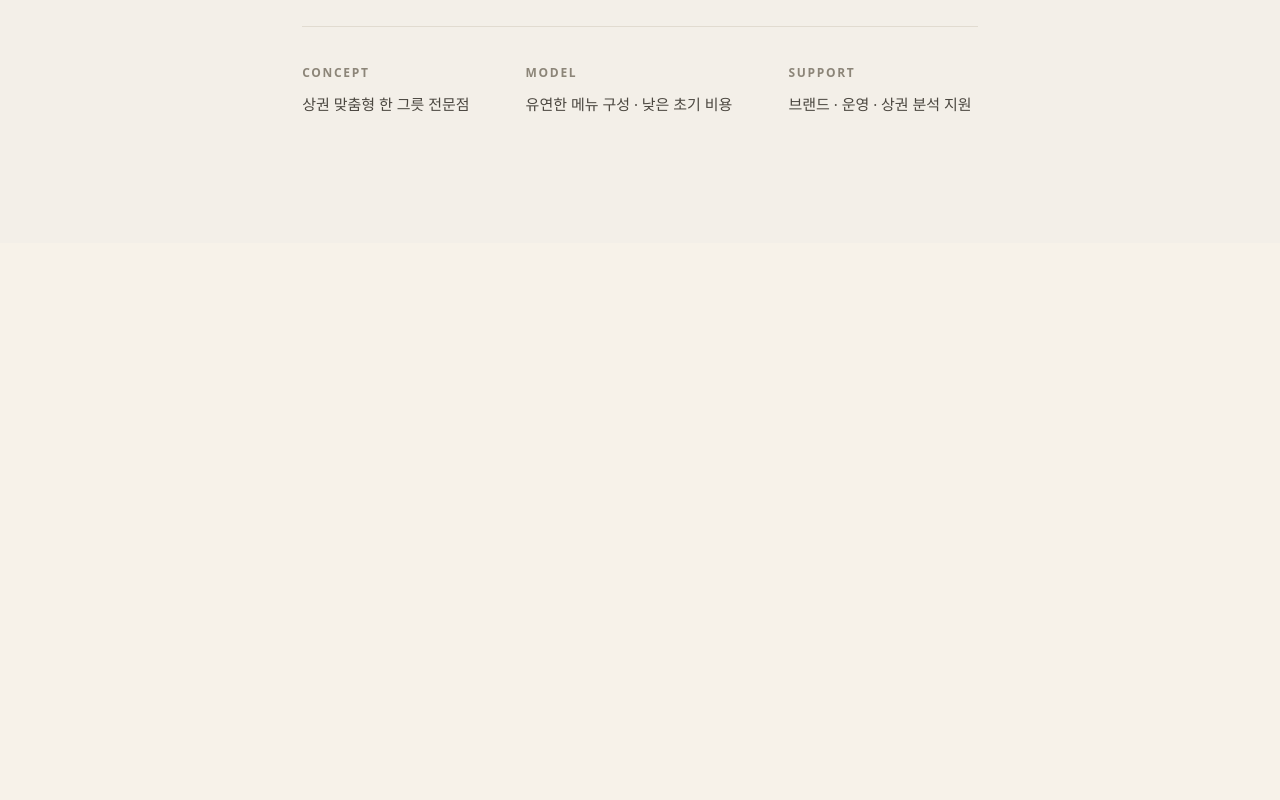
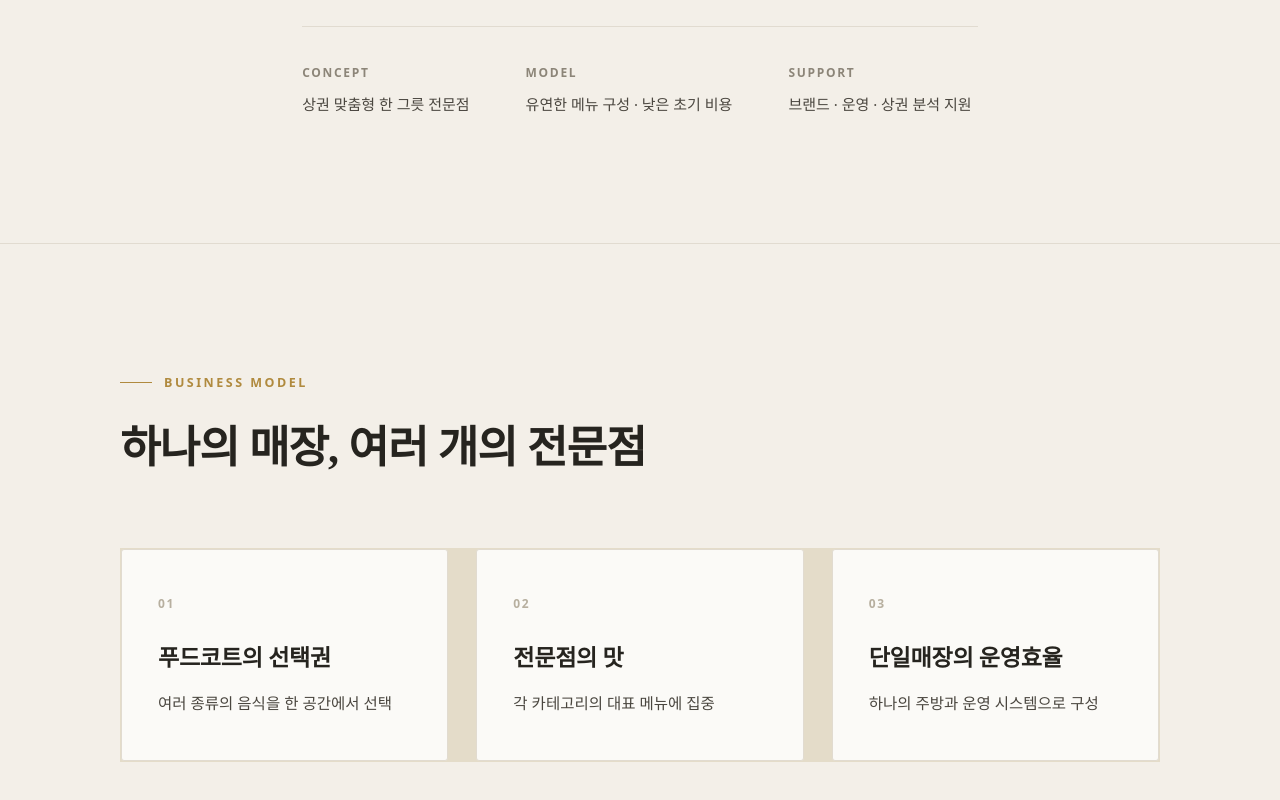
Before and after one commit to goldriver365k/hururuk, a Next.js app: page /franchise in a window 1280 px wide. Shown: the part 562-1362 px from the top of the page. Before the commit the page ends 805 px from the top, so only its background shows below. Built offline with nearby package versions, Linux system fonts and the light colour scheme; a web font is replaced by a local one.

Commit message:
Add business model section to franchise page

```diff
--- a/app/franchise/page.tsx
+++ b/app/franchise/page.tsx
@@ -100,12 +100,59 @@ export default function FranchisePage() {
             font-size:15px;font-weight:500;color:var(--fr-charcoal-soft);
           }
 
+          .fr-model{
+            border-top:1px solid var(--fr-line);
+            padding:120px 0;
+          }
+          .fr-model .head{
+            max-width:720px;margin-bottom:72px;
+          }
+          .fr-model .eyebrow{
+            display:inline-flex;align-items:center;gap:12px;
+            font-size:12.5px;font-weight:600;letter-spacing:0.2em;
+            text-transform:uppercase;color:var(--fr-gold);
+            margin-bottom:28px;
+          }
+          .fr-model .eyebrow::before{content:"";width:32px;height:1px;background:var(--fr-gold);}
+          .fr-model h2{
+            font-size:44px;line-height:1.25;font-weight:700;
+            letter-spacing:-0.02em;
+          }
+          .fr-grid{
+            display:grid;grid-template-columns:repeat(3,1fr);
+            gap:28px;
+          }
+          .fr-card{
+            background:var(--fr-paper);
+            border:1px solid var(--fr-line);
+            border-radius:3px;
+            padding:44px 36px;
+            display:flex;flex-direction:column;
+          }
+          .fr-card .num{
+            font-size:12px;font-weight:600;letter-spacing:0.14em;
+            color:var(--fr-warm-soft);margin-bottom:28px;
+          }
+          .fr-card h3{
+            font-size:23px;font-weight:700;letter-spacing:-0.01em;
+            line-height:1.35;margin-bottom:16px;
+          }
+          .fr-card p{
+            font-size:15.5px;line-height:1.7;font-weight:400;
+            color:var(--fr-charcoal-soft);
+          }
+
           @media(max-width:820px){
             .fr-wrap{padding:0 24px;}
             .fr-hero h1{font-size:36px;}
             .fr-hero .lead{font-size:17px;}
             .fr-tag{display:none;}
             .fr-meta{flex-direction:column;gap:24px;}
+            .fr-model{padding:80px 0;}
+            .fr-model h2{font-size:30px;}
+            .fr-model .head{margin-bottom:48px;}
+            .fr-grid{grid-template-columns:1fr;gap:16px;}
+            .fr-card{padding:36px 28px;}
           }
         `,
         }}
@@ -152,6 +199,32 @@ export default function FranchisePage() {
           </div>
         </div>
       </main>
+
+      <section className="fr-model">
+        <div className="fr-wrap">
+          <div className="head">
+            <span className="eyebrow">Business Model</span>
+            <h2 className="text-balance">하나의 매장, 여러 개의 전문점</h2>
+          </div>
+          <div className="fr-grid">
+            <article className="fr-card">
+              <div className="num">01</div>
+              <h3>푸드코트의 선택권</h3>
+              <p className="text-pretty">여러 종류의 음식을 한 공간에서 선택</p>
+            </article>
+            <article className="fr-card">
+              <div className="num">02</div>
+              <h3>전문점의 맛</h3>
+              <p className="text-pretty">각 카테고리의 대표 메뉴에 집중</p>
+            </article>
+            <article className="fr-card">
+              <div className="num">03</div>
+              <h3>단일매장의 운영효율</h3>
+              <p className="text-pretty">하나의 주방과 운영 시스템으로 구성</p>
+            </article>
+          </div>
+        </div>
+      </section>
     </div>
   )
 }
```
